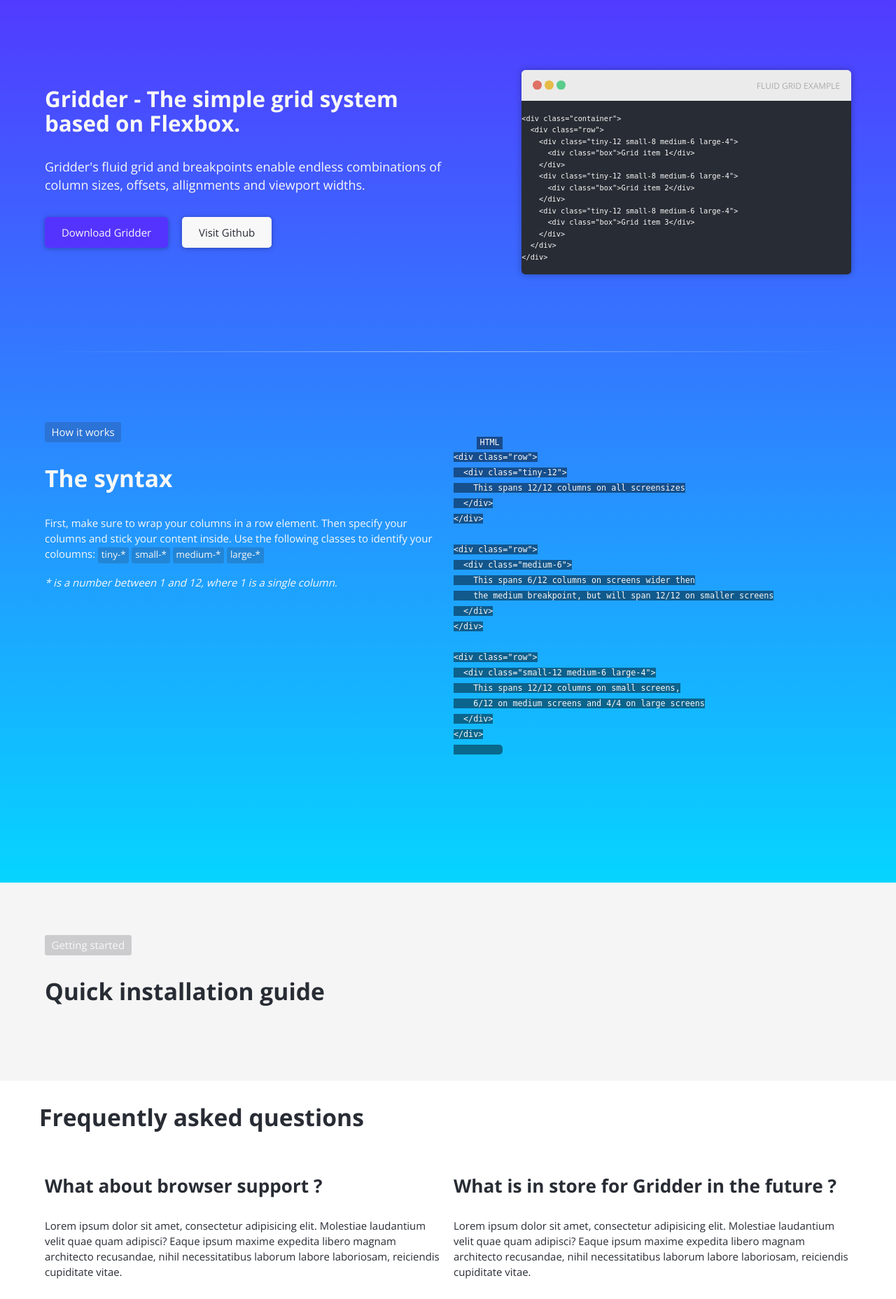
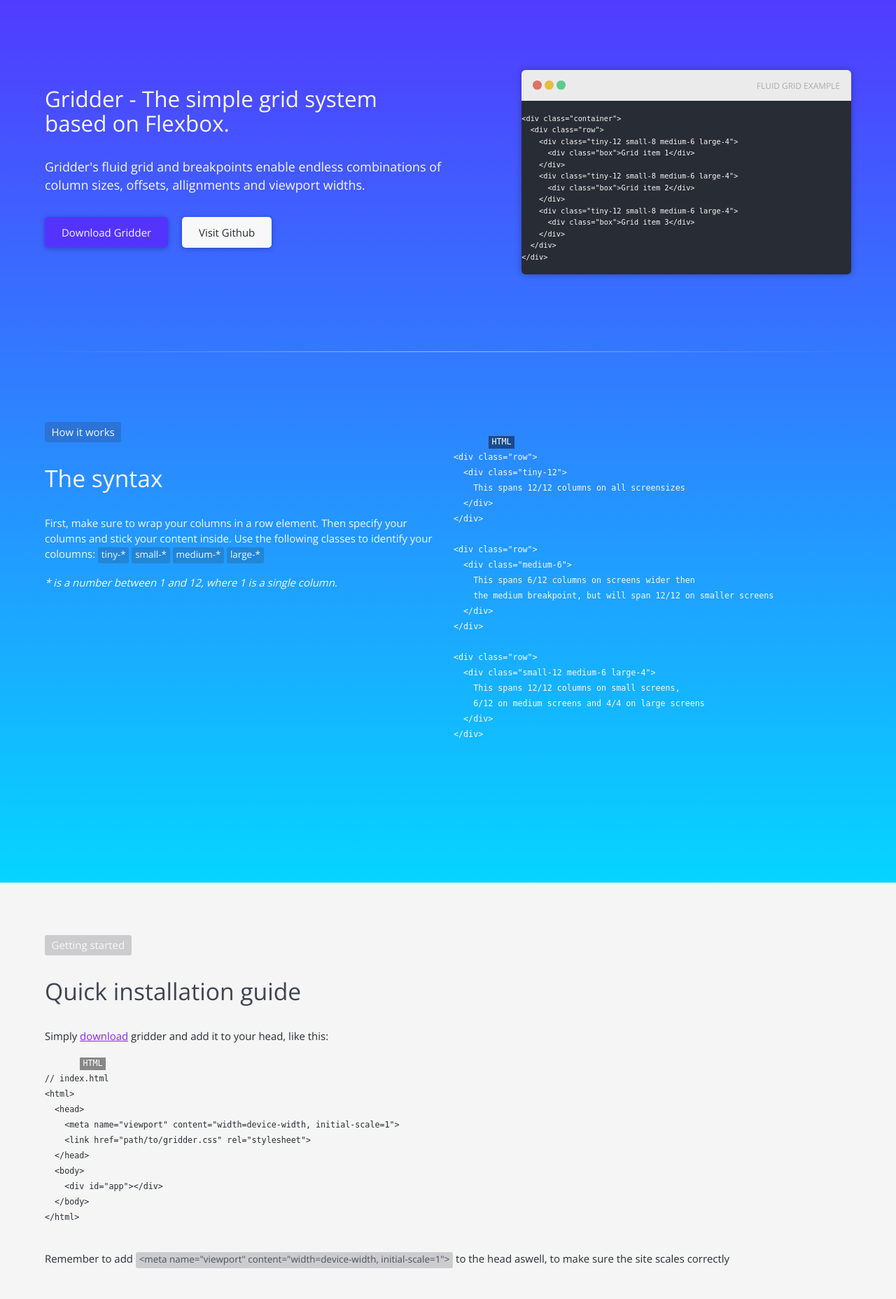
Before and after one commit to triss90/gridder-deprecated, a PHP site: page / in a window 1280 px wide. Shown: the part 64-1920 px from the top of the page at 70% size. Run offline with PHP 8.4, Linux system fonts and the light colour scheme; some libraries are stand-ins or nearby versions.

Commit message:
Add installation guide

```diff
--- a/assets/css/1-vendor/_highlight-js.scss
+++ b/assets/css/1-vendor/_highlight-js.scss
@@ -99,8 +99,10 @@ pre {
   overflow: visible;
 }
 .codeblock {
-  background: rgba(0,0,0,0.45);
+  // background: darken(#f8f8f8,5%);
+  // border: 1px solid darken(#f8f8f8, 10%);
   border-radius: 5px;
+  padding: 0 1rem;
   font-size: 0.8rem;
   position: relative;
   overflow-y: visible;
@@ -108,8 +110,8 @@ pre {
   &:before {
     content: "HTML";
     position: absolute;
-    top: 0;
-    right: 0;
+    top: -1px;
+    right: -1px;
     color: white;
     background: rgba(0,0,0,0.45);
     padding: 0 0.3rem;
--- a/assets/css/2-modules/_typography.scss
+++ b/assets/css/2-modules/_typography.scss
@@ -74,3 +74,10 @@ blockquote {
     line-height: 1.45833333;
   }
 }
+
+a {
+  color: $color3;
+  &:hover {
+    color: $color1;
+  }
+}
--- a/assets/css/3-partials/_frontpage.scss
+++ b/assets/css/3-partials/_frontpage.scss
@@ -9,6 +9,7 @@
   .headline {
     color: $color4;
     font-size: 2.1rem;
+    font-weight: 100;
     @media(max-width: 48em) {
       margin: 4rem 0 0 0;
     }
@@ -16,10 +17,16 @@
   .subline {
     color: $color4;
     font-weight: 100;
+    font-weight: 100;
     font-size: 1.2rem;
     margin: 2rem 0;
     @media(max-width: 48em) {
       margin: 3rem 0;
+    }
+  }
+  .howto {
+    h2 {
+      font-weight: 100;
     }
   }
 }
@@ -27,4 +34,8 @@
 #getting-started {
   background: darken($color4, 1%);
   padding: 75px 0;
+  h2 {
+    color: lighten($color5, 10%);
+    font-weight: 100;
+  }
 }
--- a/assets/css/3-partials/_labels.scss
+++ b/assets/css/3-partials/_labels.scss
@@ -8,4 +8,7 @@
     font-size: 0.9rem;
     padding: 0.1rem 0.3rem;
   }
+  &.dark {
+    color: lighten($color5,15%);
+  }
 }
--- a/assets/css/style.css
+++ b/assets/css/style.css
@@ -445,8 +445,8 @@ pre {
   overflow: visible; }
 
 .codeblock {
-  background: rgba(0, 0, 0, 0.45);
   border-radius: 5px;
+  padding: 0 1rem;
   font-size: 0.8rem;
   position: relative;
   overflow-y: visible;
@@ -454,8 +454,8 @@ pre {
   .codeblock:before {
     content: "HTML";
     position: absolute;
-    top: 0;
-    right: 0;
+    top: -1px;
+    right: -1px;
     color: white;
     background: rgba(0, 0, 0, 0.45);
     padding: 0 0.3rem; }
@@ -1219,6 +1219,11 @@ blockquote {
       font-size: 1.5em;
       line-height: 1.45833333; } }
 
+a {
+  color: #8A22EC; }
+  a:hover {
+    color: #5533FF; }
+
 .navigation {
   height: 64px;
   margin-bottom: 100px;
@@ -1273,22 +1278,29 @@ blockquote {
       padding-bottom: 64px; } }
   .header .headline {
     color: #f8f8f8;
-    font-size: 2.1rem; }
+    font-size: 2.1rem;
+    font-weight: 100; }
     @media (max-width: 48em) {
       .header .headline {
         margin: 4rem 0 0 0; } }
   .header .subline {
     color: #f8f8f8;
     font-weight: 100;
+    font-weight: 100;
     font-size: 1.2rem;
     margin: 2rem 0; }
     @media (max-width: 48em) {
       .header .subline {
         margin: 3rem 0; } }
+  .header .howto h2 {
+    font-weight: 100; }
 
 #getting-started {
   background: whitesmoke;
   padding: 75px 0; }
+  #getting-started h2 {
+    color: #3e4451;
+    font-weight: 100; }
 
 .browser {
   border-radius: .35rem;
@@ -1362,3 +1374,5 @@ blockquote {
   .label.inline {
     font-size: 0.9rem;
     padding: 0.1rem 0.3rem; }
+  .label.dark {
+    color: #49515f; }
--- a/index.html
+++ b/index.php
@@ -1,3 +1,7 @@
+<?php
+  $gridderFileName = "gridder-1.4.1.css";
+?>
+
 <!DOCTYPE html>
 <html lang="en">
 <head>
@@ -12,7 +16,6 @@
 <body>
 
   <!--Content-->
-
   <header class="header">
     <div class="container">
 
@@ -118,10 +121,29 @@
         <div class="medium-12">
           <div class="label">Getting started</div>
           <h2>Quick installation guide</h2>
+          <p>Simply <a href="/gridder/compiled/<?php echo $gridderFileName; ?>" download>download</a> gridder and add it to your head, like this:</p>
+          <pre><code class="html codeblock">
+// index.html
+&#x3C;html&#x3E;
+  &#x3C;head&#x3E;
+    &#x3C;meta name=&#x22;viewport&#x22; content=&#x22;width=device-width, initial-scale=1&#x22;&#x3E;
+    &#x3C;link href=&#x22;path/to/gridder.css&#x22; rel=&#x22;stylesheet&#x22;&#x3E;
+  &#x3C;/head&#x3E;
+  &#x3C;body&#x3E;
+    &#x3C;div id=&#x22;app&#x22;&#x3E;&#x3C;/div&#x3E;
+  &#x3C;/body&#x3E;
+&#x3C;/html&#x3E;
+          </code></pre>
+          <p>Remember to add <span class="label inline dark">&#x3C;meta name=&#x22;viewport&#x22; content=&#x22;width=device-width, initial-scale=1&#x22;&#x3E;</span> to the head aswell, to make sure the site scales correctly</p>
+          <br><p>Gridder is also available through CDNJS:</p>
+          <pre><code class="html codeblock">
+https://cdnjs.cloudflare.com/ajax/libs/3Dmol/1.1.0/3Dmol-min.js
+          </code></pre>
         </div>
       </div>
     </div>
   </section>
+
 
   <section id="faq">
     <div class="container">
```
Also changed, not shown: 1 other file.
